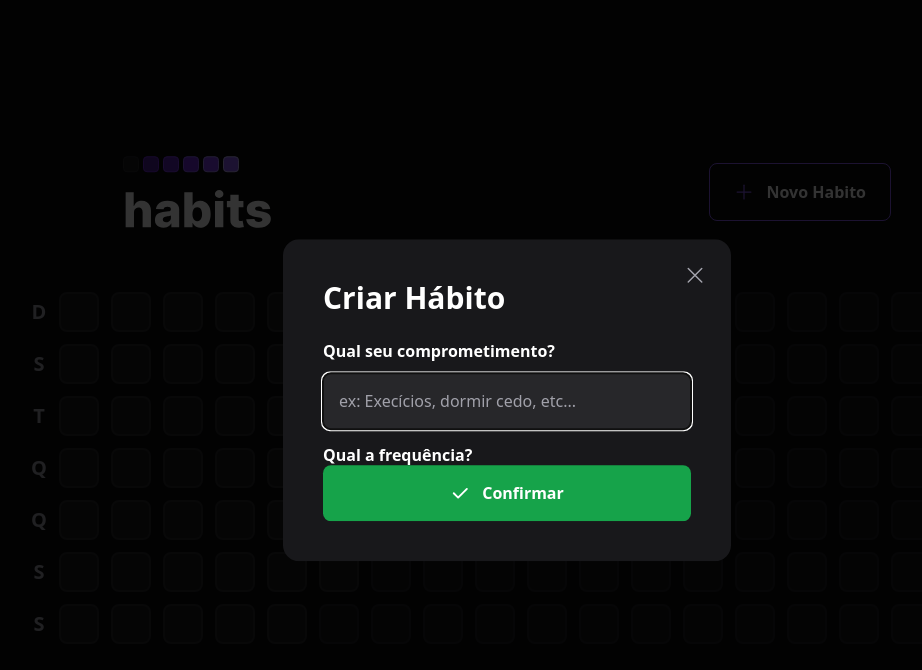
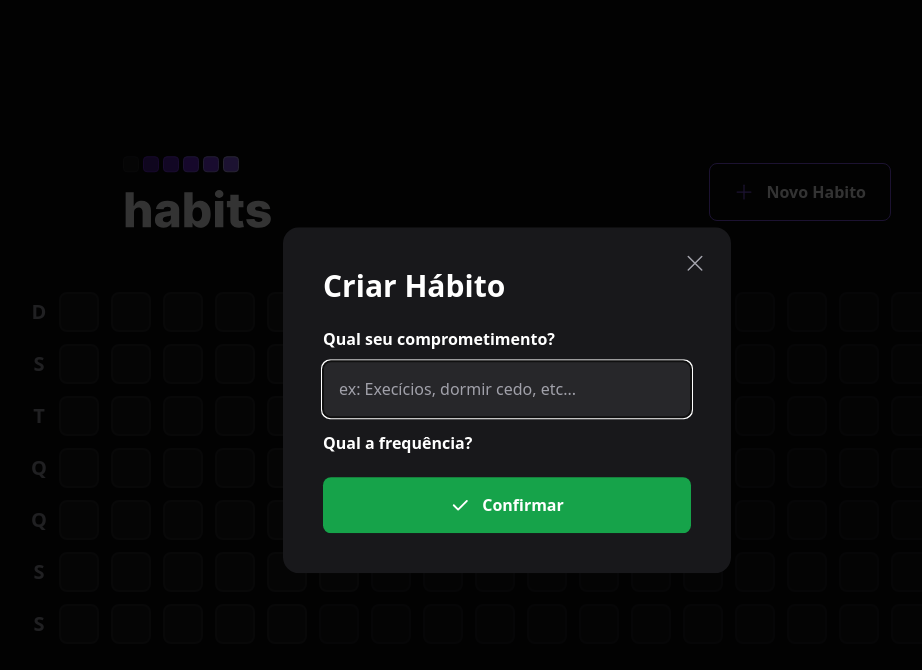
Before and after one commit to victorbeppler/NLW-Setup-Front, a React (Vite) app: page / in a window 1280 px wide. Both pictures are taken after a click on the button "Novo Habito". Shown: the top 670 px of the page, without its empty margins (133-1055 px from the left). Built offline with nearby package versions, Linux system fonts and the light colour scheme.

Commit message:
Fix(resolve margin-top in HabitForm)

```diff
--- a/src/components/NewHabitForm.tsx
+++ b/src/components/NewHabitForm.tsx
@@ -6,6 +6,7 @@ export function NewHabitForm() {
             <label htmlFor="title" className="font-semibold leading-tight">
                 Qual seu comprometimento?
             </label>
+
             <input
                 type="text"
                 id="title"
@@ -14,11 +15,11 @@ export function NewHabitForm() {
                 autoFocus
             />
 
-
             <label htmlFor="" className="font-semibold leading-tight mt-4">
                 Qual a frequência?
             </label>
-            <button type="submit" className="mt-06 rounded-lg p-4 flex items-center gap-3 justify-center font-semibold bg-green-600 hover:bg-green-500">
+
+            <button type="submit" className="mt-6 rounded-lg p-4 flex items-center gap-3 justify-center font-semibold bg-green-600 hover:bg-green-500">
                 <Check size={20} weight="bold" />
                 Confirmar
             </button>
```
